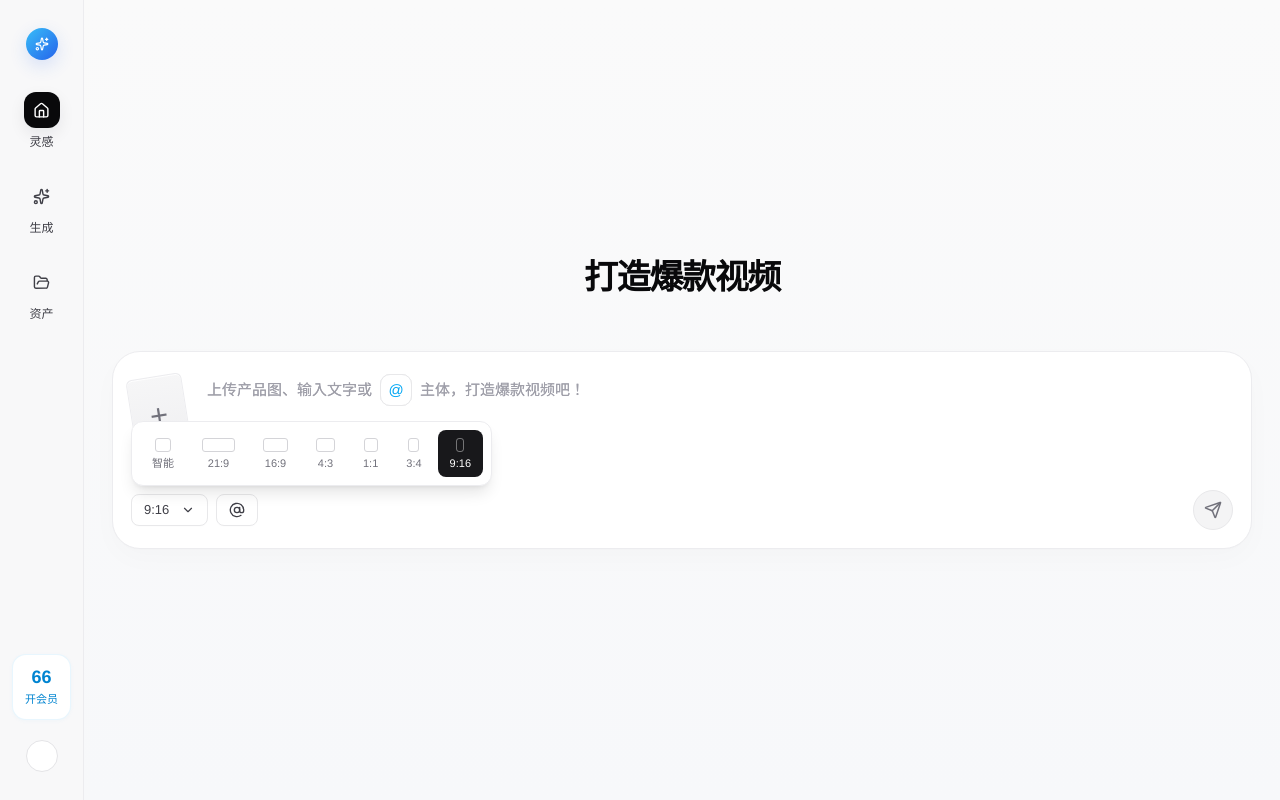
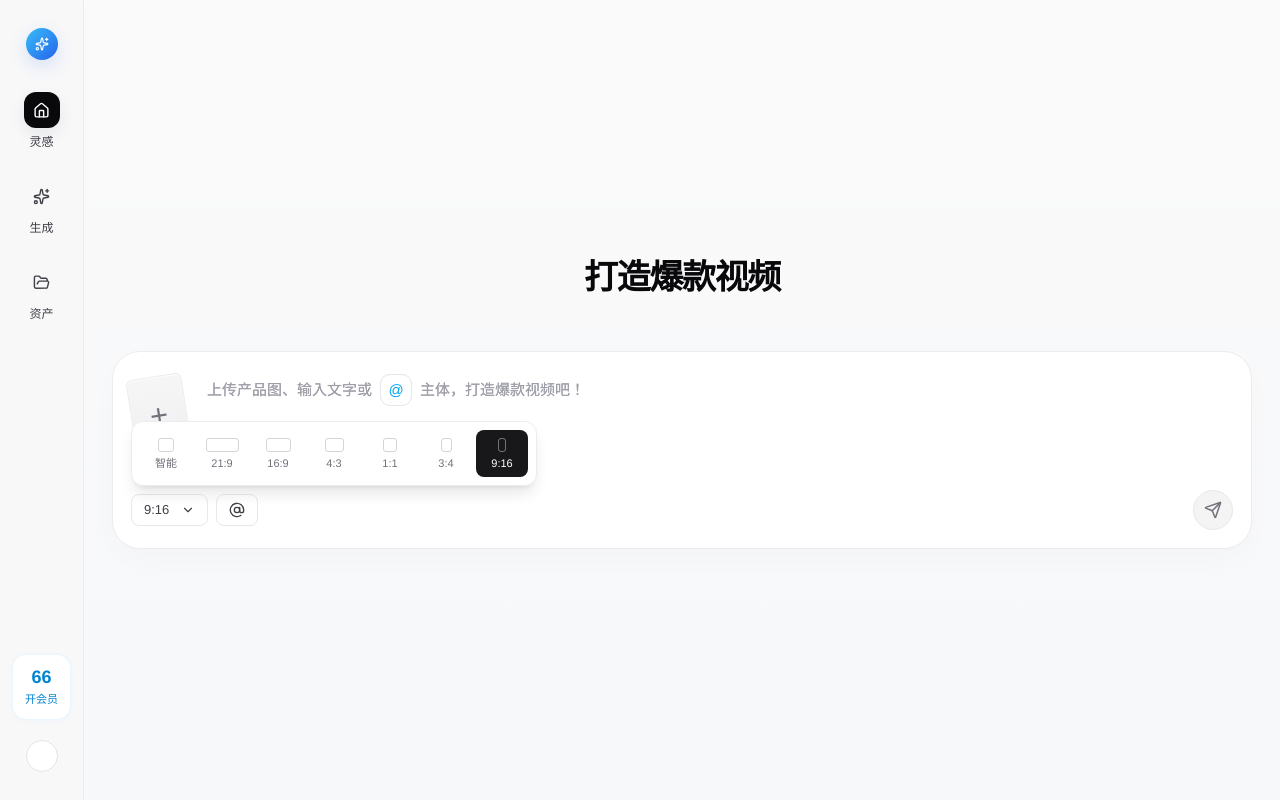
Before and after one commit to yangbo5207/agent_0406, a Next.js app in the folder apps/web/: page / in a window 1280 px wide. Both pictures are taken after a click on the button "9:16". Built offline with nearby package versions, Linux system fonts and the light colour scheme.

Commit message:
fix(web): 比例选项文字水平对齐
为每个比例选项添加固定最小宽度,确保文字标签对齐

```diff
--- a/apps/web/app/page.tsx
+++ b/apps/web/app/page.tsx
@@ -278,7 +278,7 @@ export default function Home() {
                                 key={opt.label}
                                 type="button"
                                 onClick={() => { setSelectedRatio(opt.label); setShowRatioPopup(false); }}
-                                className={`flex flex-col items-center gap-1.5 rounded-[8px] px-3 py-2 transition-colors ${
+                                className={`flex min-w-[52px] flex-col items-center gap-1.5 rounded-[8px] px-2 py-2 transition-colors ${
                                   selectedRatio === opt.label
                                     ? "bg-zinc-900 text-white"
                                     : "text-zinc-500 hover:bg-zinc-100"
```
